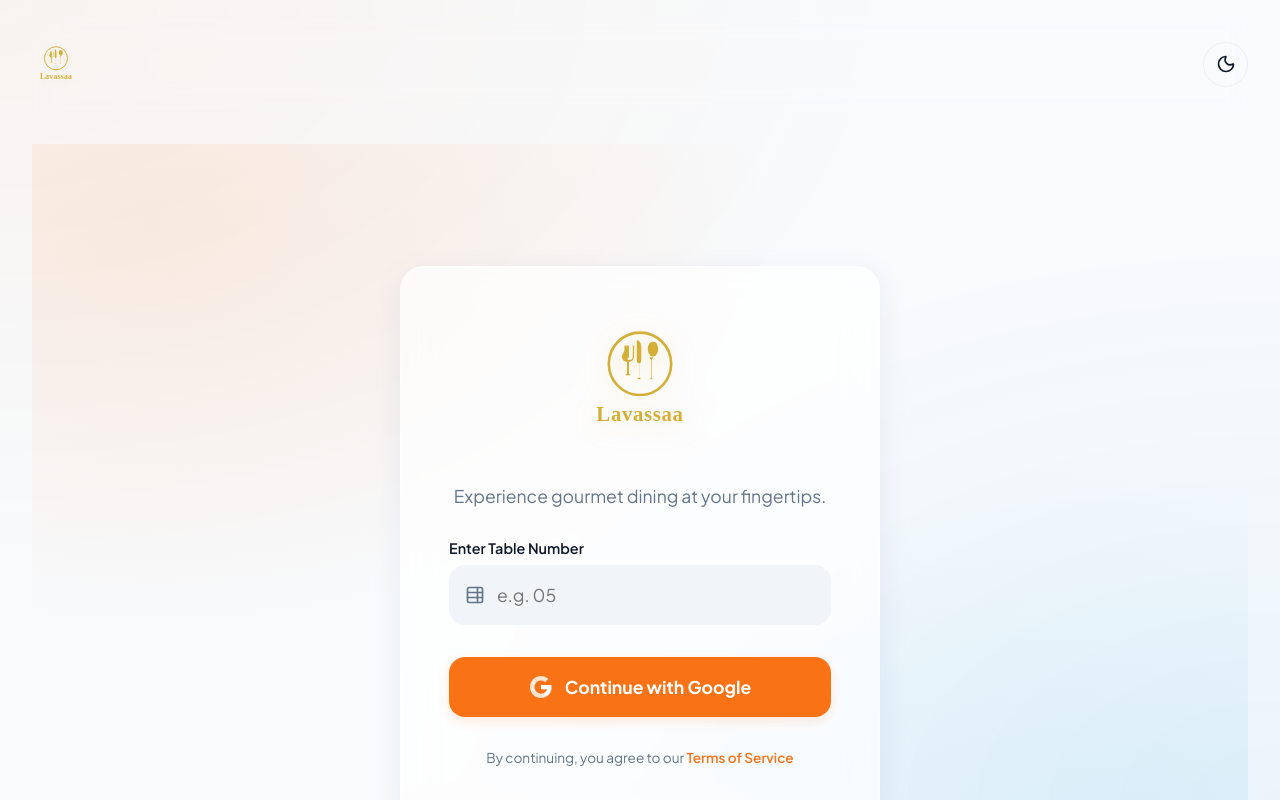
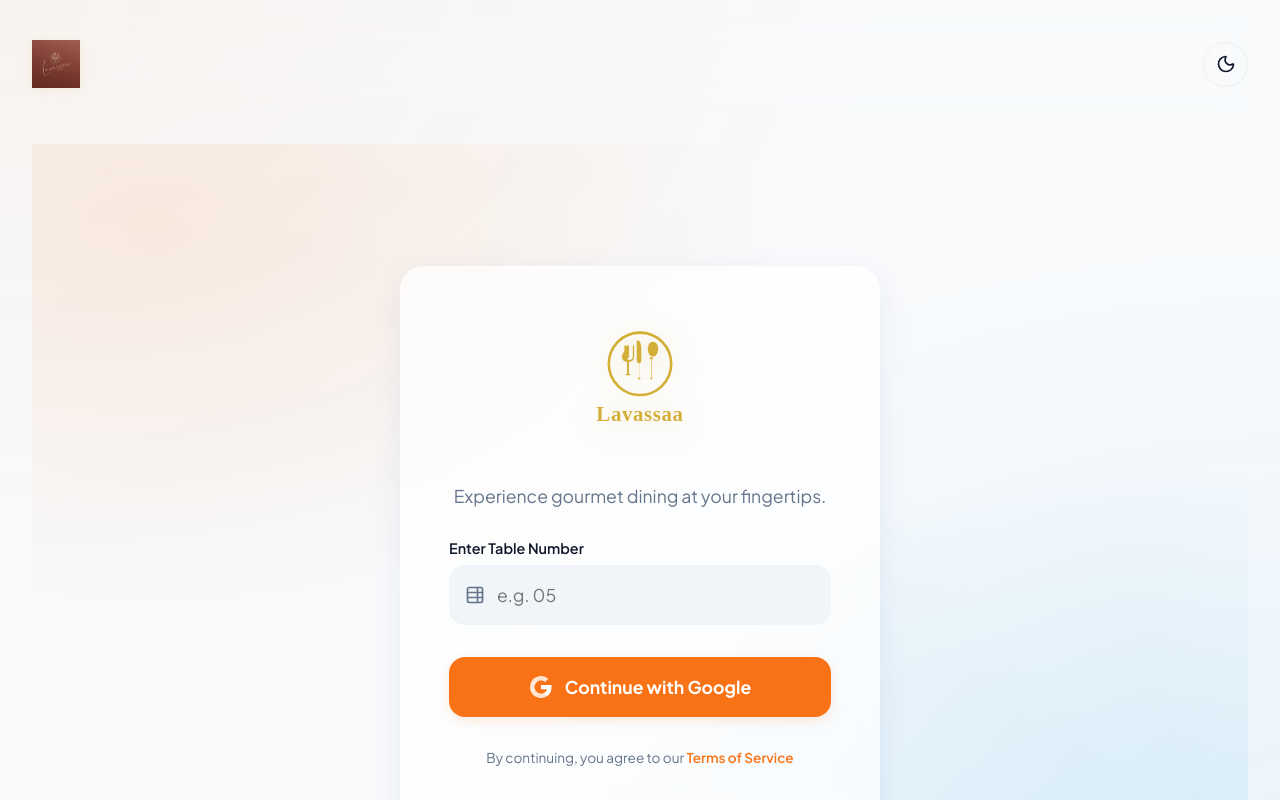
Before and after one commit to dgulati352-cpu/lavasa, a React (Vite) app: page / in a window 1280 px wide. Shown: the top 800 px of the page. Built offline with nearby package versions, Linux system fonts and the light colour scheme; no server answers; the database is empty.

Commit message:
Rebrand to Lavassa: update name, logo in App.jsx and index.html

```diff
--- a/index.html
+++ b/index.html
@@ -2,7 +2,7 @@
 <html lang="en">
   <head>
     <meta charset="UTF-8" />
-    <link rel="icon" type="image/svg+xml" href="/favicon.svg?v=2" />
+    <link rel="icon" type="image/svg+xml" href="/logo.png" />
     <link rel="apple-touch-icon" href="/icon-512.png?v=2" />
     <link rel="manifest" href="/manifest.json?v=2" />
     <meta name="viewport" content="width=device-width, initial-scale=1.0, viewport-fit=cover" />
@@ -12,8 +12,8 @@
     <link rel="preconnect" href="https://fonts.googleapis.com">
     <link rel="preconnect" href="https://fonts.gstatic.com" crossorigin>
     <link href="https://fonts.googleapis.com/css2?family=Great+Vibes&amp;display=swap" rel="stylesheet">
-    <meta name="description" content="Lavassaa — premium restaurant ordering. Browse the menu, customize portions, and order from your table." />
-    <title>Lavassaa</title>
+    <meta name="description" content="Lavassa — premium restaurant ordering. Browse the menu, customize portions, and order from your table." />
+    <title>Lavassa</title>
   </head>
   <body>
     <div id="root"></div>
--- a/src/App.jsx
+++ b/src/App.jsx
@@ -200,7 +200,7 @@
       <div className="app-container">
         <header>
           <div style={{ display: 'flex', alignItems: 'center', gap: '0.75rem' }}>
-            <img src="/logo.svg" alt="Lavassaa Logo" style={{ height: '48px', width: 'auto', filter: 'drop-shadow(0 2px 6px rgba(212,175,55,0.15))' }} />
+            <img src="/logo.png" alt="Lavassa Logo" style={{ height: '48px', width: 'auto', filter: 'drop-shadow(0 2px 6px rgba(212,175,55,0.15))' }} />
           </div>
           <div style={{ display: 'flex', alignItems: 'center', gap: '0.75rem' }}>
             {deferredPrompt && (
@@ -234,7 +234,7 @@
     <div className="app-container">
       <header>
         <div style={{ display: 'flex', alignItems: 'center', gap: '0.75rem' }}>
-          <img src="/logo.svg" alt="Lavassaa Logo" style={{ height: '48px', width: 'auto', filter: 'drop-shadow(0 2px 6px rgba(212,175,55,0.15))' }} />
+          <img src="/logo.png" alt="Lavassa Logo" style={{ height: '48px', width: 'auto', filter: 'drop-shadow(0 2px 6px rgba(212,175,55,0.15))' }} />
         </div>
 
         <div className="tabs">
@@ -330,8 +330,8 @@
         alignItems: 'center'
       }}>
         <div style={{ display: 'flex', alignItems: 'center', gap: '0.5rem' }}>
-          <img src="/logo.svg" alt="Lavassaa Logo" style={{ height: '20px', width: 'auto' }} />
-          <span>Lavassaa Premium &copy; 2026</span>
+          <img src="/logo.png" alt="Lavassa Logo" style={{ height: '20px', width: 'auto' }} />
+          <span>Lavassa Premium &copy; 2026</span>
         </div>
         <div style={{ display: 'flex', alignItems: 'center', gap: '0.5rem', background: 'var(--bg-secondary)', padding: '4px 10px', borderRadius: '12px' }}>
           <Info size={12} />
```
Also changed, not shown: public/logo.png (added).
